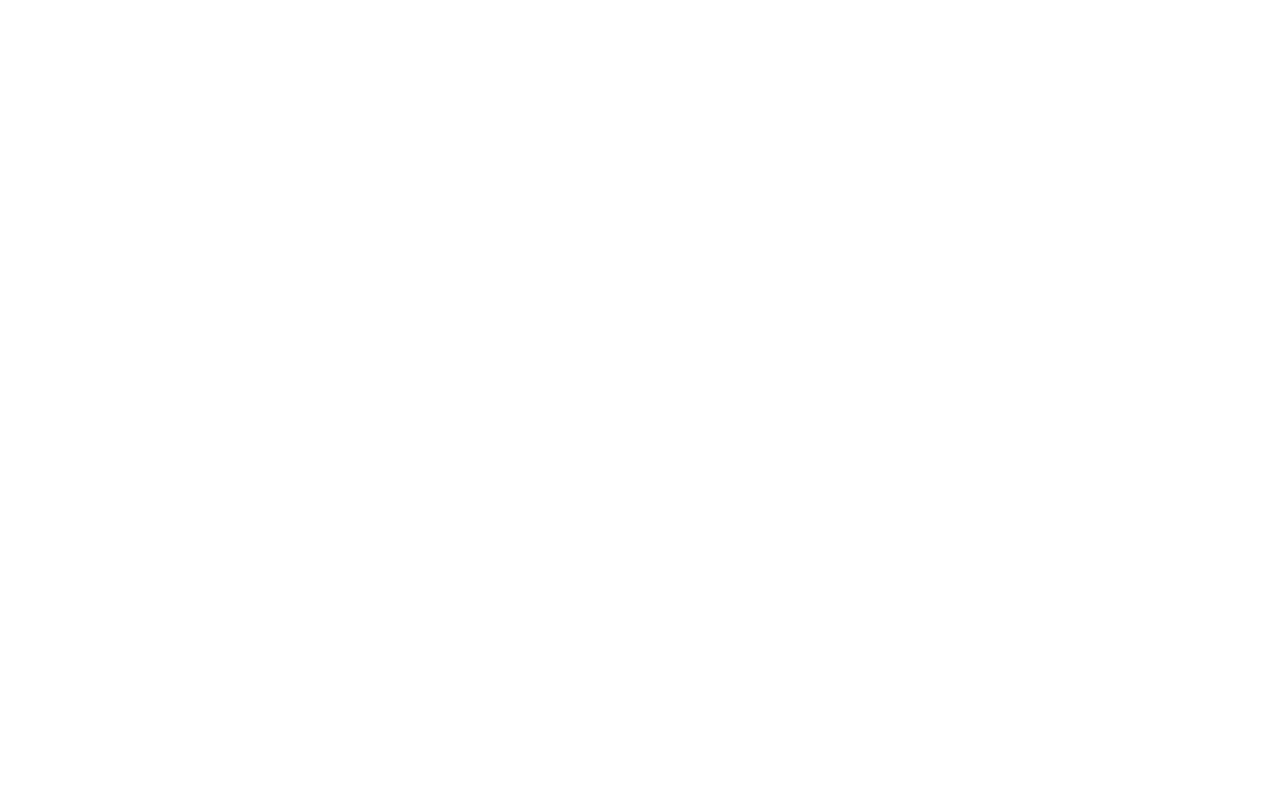
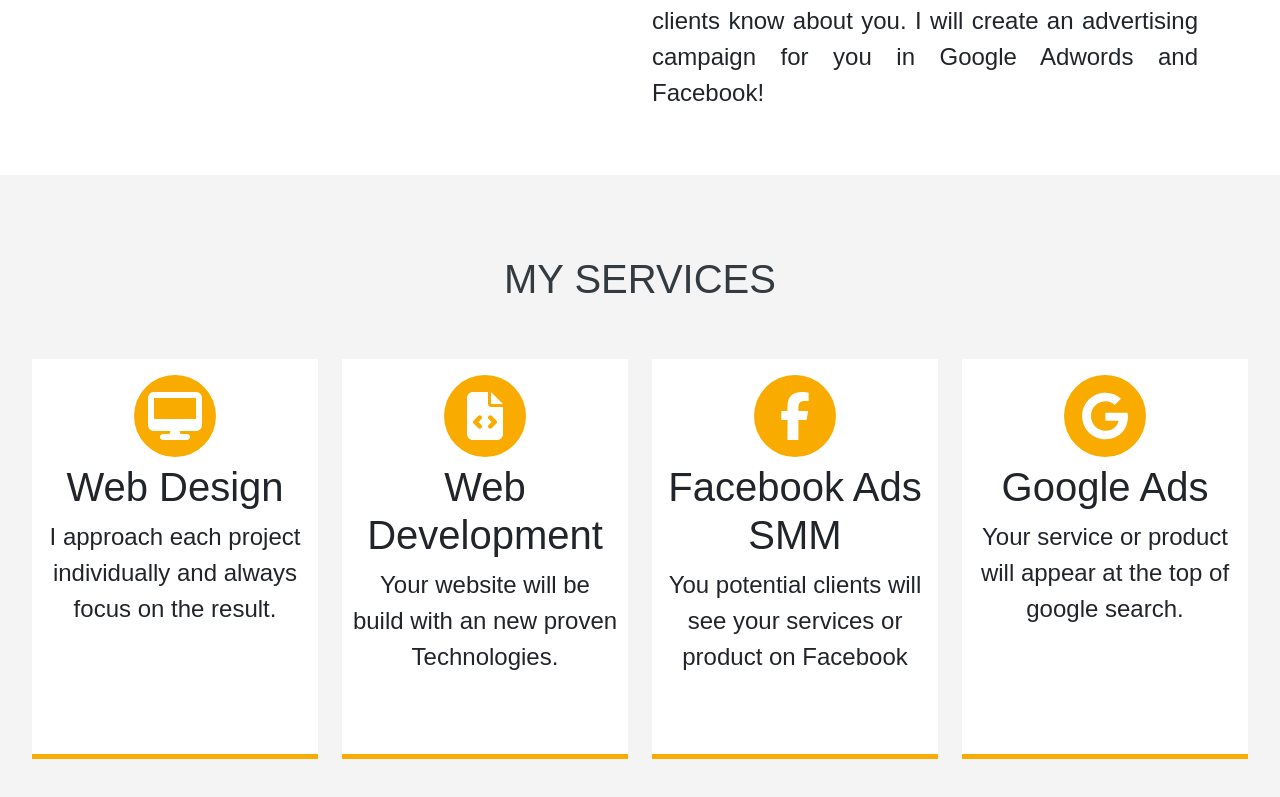
Before and after one commit to JonnyWalker3499/portfolio-project-tutorial, a React (Create React App) app: page / in a window 1280 px wide. Shown: the part 1653-2450 px from the top of the page. Before the commit the page ends 1533 px from the top, so only its background shows below. Built offline with nearby package versions, Linux system fonts and the light colour scheme.

Commit message:
Services Completed

```diff
--- a/package.json
+++ b/package.json
@@ -4,6 +4,7 @@
   "private": true,
   "dependencies": {
     "@fortawesome/fontawesome-svg-core": "^6.1.1",
+    "@fortawesome/free-brands-svg-icons": "^6.1.1",
     "@fortawesome/free-regular-svg-icons": "^6.1.1",
     "@fortawesome/free-solid-svg-icons": "^6.1.1",
     "@fortawesome/react-fontawesome": "^0.1.18",
--- a/src/App.css
+++ b/src/App.css
@@ -1,11 +1,13 @@
 @import url('https://fonts.googleapis.com/css2?family=Roboto+Condensed:wght@300&display=swap');
 
 :root {
-   --primary-white: #fff;
+   --primary-white: #ffffff;
+   --primary-light-grey: #f4f4f4;
    --primary-orange: #f9ab00;
-   --primary-dark: rgba(255,255,255, 0);
+   --primary-dark: rgb(52,59,64);
    --primary-red: #ef4035;
    --primary-hover-red: #f33501;
+
 
 }
 
@@ -129,12 +131,58 @@
       justify-content: center;
    }
 
+/************ SERVICES **********/
+.services {
+   text-align: center;
+   padding: 2rem;
+   background: var(--primary-light-grey);
+}
+.services h1 {
+   color: var(--primary-dark);
+   text-transform: uppercase;
+}
+
+.services .circle {
+   position: relative;
+   margin: 0.375rem auto;
+   background: var(--primary-orange);
+   border-radius: 50%;
+   width: 5.125rem;
+   height: 5.125rem;
+}
+.services .icon {
+   font-size: 1.4rem;
+   color: var(--primary-white);
+   position: absolute;
+   top: 50%;
+   left: 50%;
+   transform: translate(-50%, -50%);
+}
+.services .box {
+   height: 16rem;
+   border-bottom: 0.3125rem solid var(--primary-orange);
+   padding: 0.625rem;
+   margin-bottom: 0.875rem;
+   background: var(--primary-white);
+}
+.services .box:hover {
+   background: var(--primary-orange);
+   border-bottom: 0.3125rem solid var(--primary-dark);
+}
+.services .box:hover .icon {
+   color: var(--primary-dark);
+}
+.services .box:hover .circle {
+   background: var(--primary-white);
+}
+.services .box:hover p {
+   color: var(--primary-white);
+}
+
 /************ RESPONSIVE **********/
 
-@media(min-width: 280px) {
+@media(min-width: 360px) {
    .navbar-brand {
-   /* max-width: 27.25rem;
-   padding: 0 !important; */
    height: 10rem !important;
 }
    .logo {
@@ -155,6 +203,7 @@
    .btn-main-offer {
       font-size: 2rem;
    }
+   /*** ABOUT ME ***/
    .profile-img {
       width: 25rem;
 
@@ -164,14 +213,27 @@
       margin-bottom: 3rem;
       text-align: center;
    }
-   .about-text {
-      font-size: 1.5rem;
-   }
    .photo-wrap {
       display: flex;
       justify-content: center;
    }
+   .about-text {
+      font-size: 1.8rem;
+   }
 
+   /****** SERVICES ******/
+   .services h3 {
+      font-size: 2.5rem;
+   }
+   .services p {
+      font-size: 2.2rem;
+   }
+   .services .box {
+      height: 20rem;
+      padding: 0.625rem;
+      margin-bottom: 1.875rem;
+      background: var(--primary-white);
+   }
 }
 
 
@@ -184,6 +246,19 @@
 @media(min-width: 768px) {
    .about-text {
       font-size: 1.8rem;
+   }
+      /****** SERVICES ******/
+   .services h3 {
+      font-size: 2.5rem;
+   }
+   .services p {
+      font-size: 1.8rem;
+   }
+   .services .box {
+      height: 25rem;
+      padding: 0.625rem;
+      margin-bottom: 1.875rem;
+      background: var(--primary-white);
    }
 }
 
@@ -217,7 +292,12 @@
       text-align: center;
    }
    .about-text {
-      font-size: 1.2rem;
+      font-size: 1.5rem;
    }
 
+   /**** SERVICES ****/
+   .services p {
+   font-size: 1.5rem;
 }
+
+}
--- a/src/App.js
+++ b/src/App.js
@@ -4,6 +4,7 @@
 import Header from "./components/Header";
 import ParticlesBackground from "./components/ParticlesBackground";
 import AboutMe from "./components/AboutMe";
+import Services from "./components/Services";
 
 
 function App() {
@@ -13,6 +14,7 @@
          <Header />
          <ParticlesBackground />
          <AboutMe />
+         <Services />
       </div>
    );
 }
--- /dev/null
+++ b/src/components/Services.js
@@ -0,0 +1,54 @@
+import React from 'react';
+import { FontAwesomeIcon } from '@fortawesome/react-fontawesome';
+import { faFacebookF, faGoogle } from '@fortawesome/free-brands-svg-icons';
+import { faDesktop, faFileCode } from '@fortawesome/free-solid-svg-icons';
+
+const Services = () => {
+  return (
+     <div className="services">
+        <h1 className="py-5">My Services</h1>
+         {/* <div className="container"> */}
+            <div className="row">
+               <div className="col-lg-3 col-md-6 col-sm-12">
+                 <div className="box">
+                    <div className="circle">
+                       <FontAwesomeIcon className="icon" icon={faDesktop} size="2x" />
+                     </div>
+                     <h3>Web Design</h3>
+                     <p>I approach each project individually and always focus on the result.</p>
+                  </div>
+               </div>
+              <div className="col-lg-3 col-md-6 col-sm-12">
+                 <div className="box">
+                     <div className="circle">
+                        <FontAwesomeIcon className="icon" icon={faFileCode} size="2x" />
+                     </div>
+                     <h3>Web Development</h3>
+                     <p>Your website will be build with an new proven Technologies.</p>
+                  </div>
+               </div>
+               <div className="col-lg-3 col-md-6 col-sm-12">
+                 <div className="box">
+                  <div className="circle">
+                     <FontAwesomeIcon className="icon" icon={faFacebookF} size="2x" />
+                  </div>
+                  <h3>Facebook Ads SMM</h3>
+                  <p>You potential clients will see your services or product on Facebook</p>
+                  </div>
+               </div>
+               <div className="col-lg-3 col-md-6 col-sm-12">
+                 <div className="box">
+                  <div className="circle">
+                     <FontAwesomeIcon className="icon" icon={faGoogle} size="2x" />
+                  </div>
+                  <h3>Google Ads</h3>
+                  <p>Your service or product will appear at the top of google search.</p>
+                  </div>
+               </div>
+            </div>
+        {/* </div> */}
+     </div>
+  )
+}
+
+export default Services
```
Also changed, not shown: 1 other file (tests, documents, lock files or other folders).
